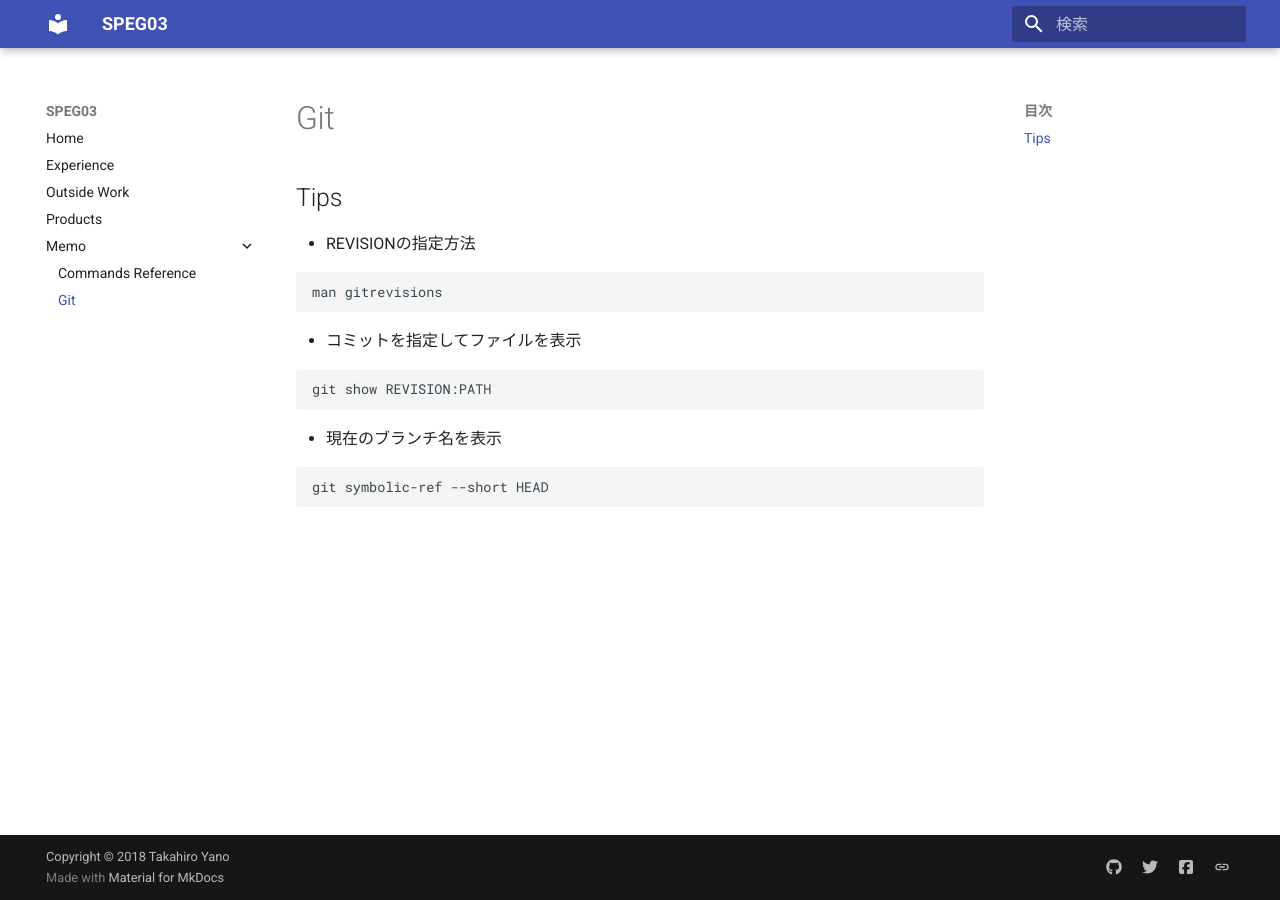
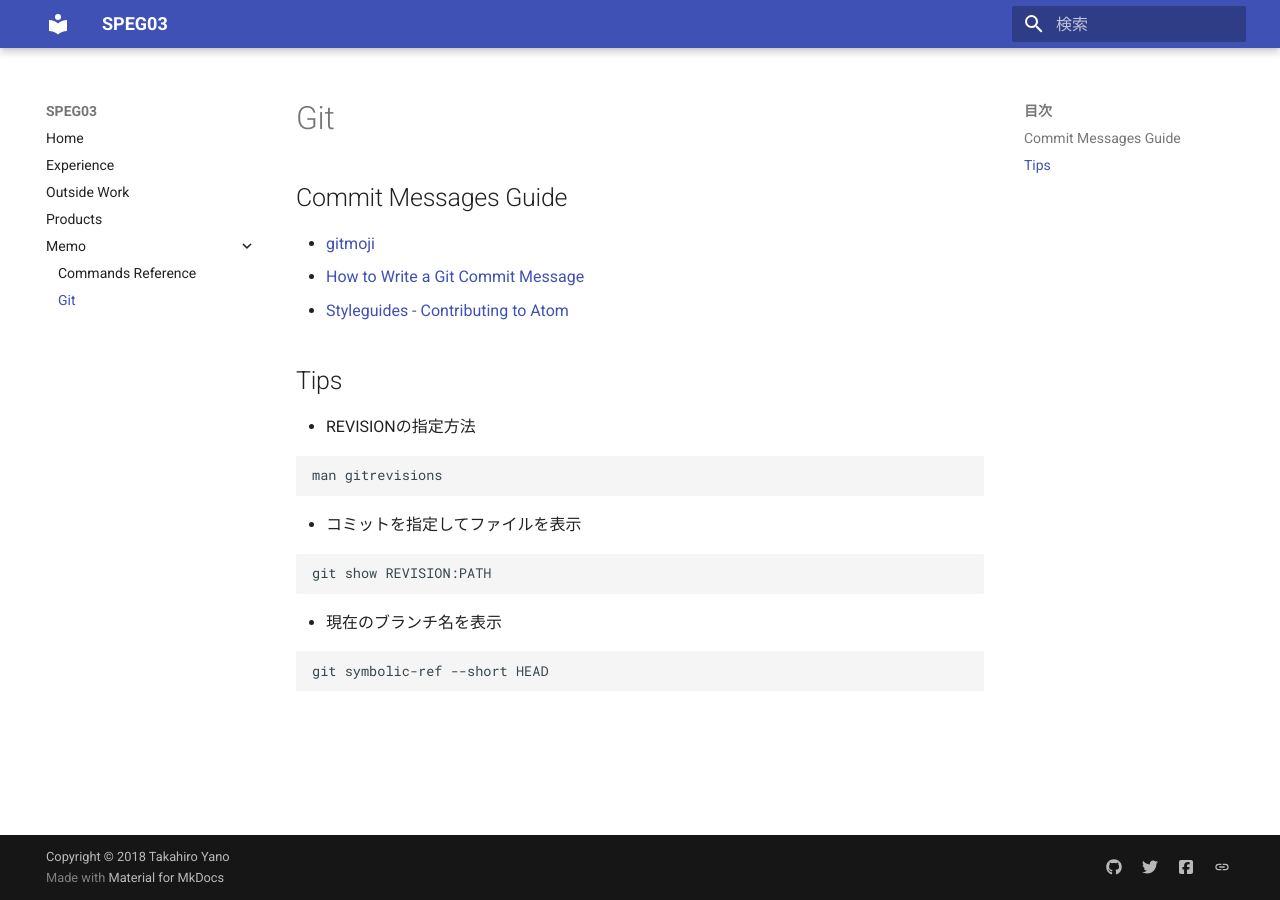
Before and after one commit to speg03/sp3.dev, an MkDocs documentation site: the page built from docs/memo/git.md, in a window 1280 px wide. Built offline with MkDocs 1.6.1 and Material for MkDocs 9.7.7, drawn with Linux system fonts in a browser that asks for light colours.

Commit message:
:memo: Add commit messages guide

```diff
--- a/docs/memo/git.md
+++ b/docs/memo/git.md
@@ -1,4 +1,10 @@
 # Git
+
+## Commit Messages Guide
+
+* [gitmoji](https://gitmoji.carloscuesta.me/)
+* [How to Write a Git Commit Message](http://chris.beams.io/posts/git-commit/)
+* [Styleguides - Contributing to Atom](https://github.com/atom/atom/blob/master/CONTRIBUTING.md#git-commit-messages)
 
 ## Tips
 
```
